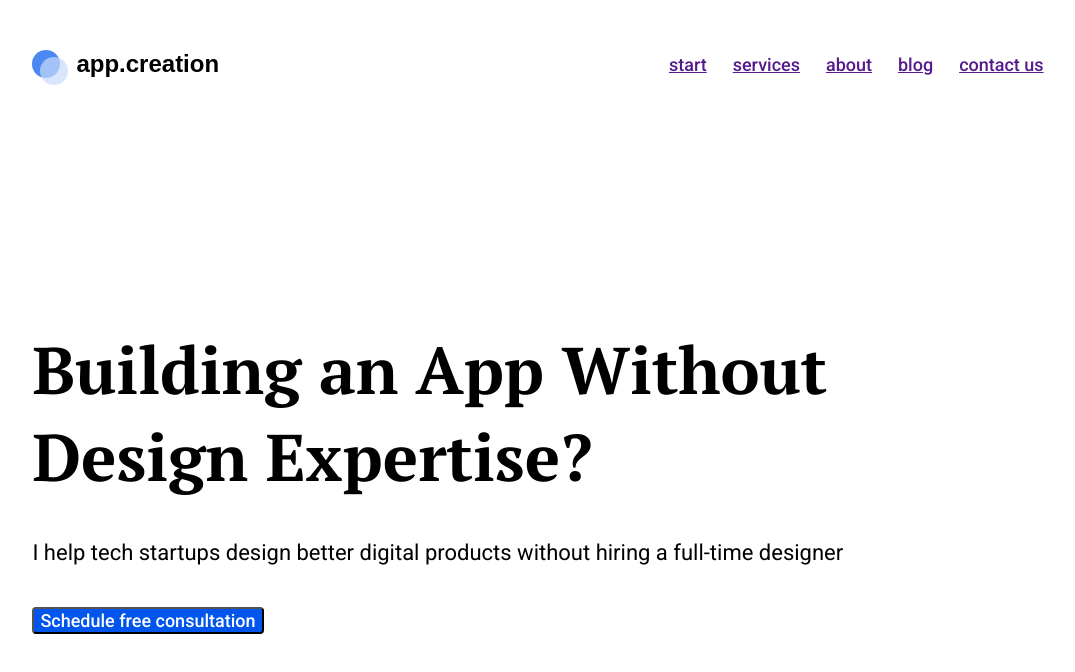
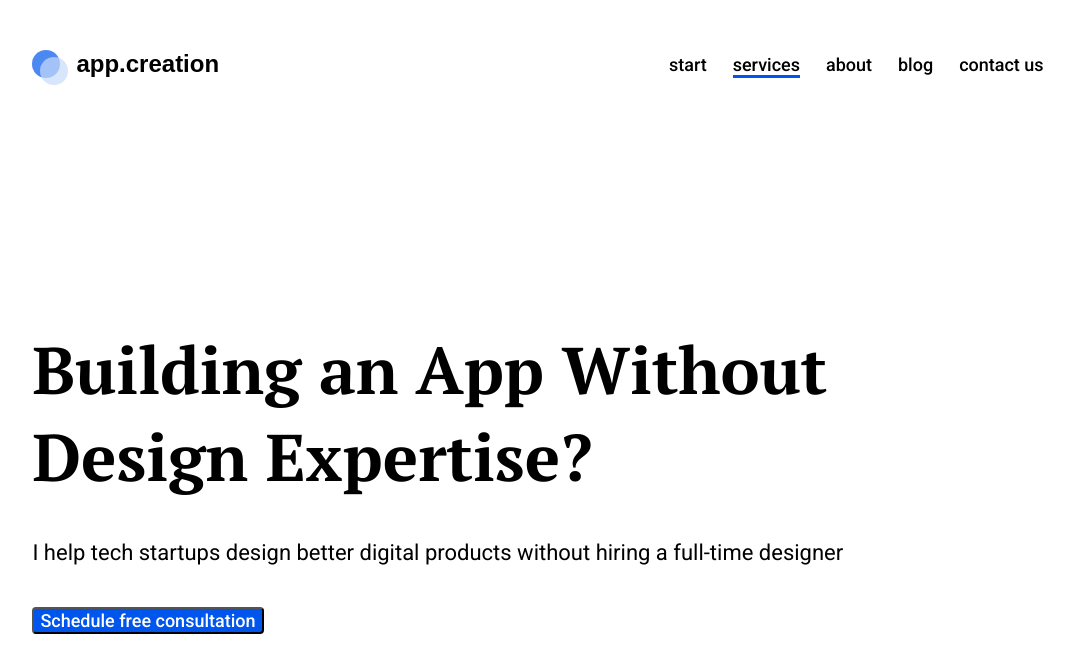
Before and after one commit to WebHeroSchool/HTML-CSS-2.0, a plain HTML site: page index.html in a window 1280 px wide. Shown: the whole page, without its empty margins (102-1177 px from the left). Drawn offline with Linux system fonts and the light colour scheme.

Commit message:
отредактирована шапка сайта

```diff
--- a/index.html
+++ b/index.html
@@ -16,11 +16,11 @@
 		    app.creation
 	    </div>
 		<nav class="menu">
-			<a href="" class="menu__item">start</a>
-			<a href="" class="menu__item">services</a>
-			<a href="" class="menu__item">about</a>
-			<a href="" class="menu__item">blog</a>
-			<a href="" class="menu__item">contact us</a>
+			<a href="#" class="menu__item">start</a>
+			<a href="#" class="menu__item menu__item_active">services</a>
+			<a href="#" class="menu__item">about</a>
+			<a href="#" class="menu__item">blog</a>
+			<a href="#" class="menu__item">contact us</a>
 		</nav>
 	</header>
 	<section class="main-section">
--- a/style.css
+++ b/style.css
@@ -46,10 +46,42 @@ opacity: .7;
     line-height: 21px;
 }
 .menu__item{
-	padding: 0 13px;
+	position: relative;
+	margin-right: 26px;
+	font: 500 18px/21px Roboto, arial, helvetica, sans-serif;
+	color: #000000;
+	text-decoration: none;
+	transition: opacity .5s;
+}
+.menu__item_active::after{
+	position: absolute;
+	display: block;
+	content: '';
+	left: 0;
+	width: 100%;
+	height: 3px;
+	background-color: #0056ec;
+}
+.menu__item::after{
+	position: absolute;
+	display: block;
+	content: '';
+	left: 0;
+	width: 0;
+	height: 3px;
+	background-color: #0056ec;
+	opacity: 0;
+	transition: opacity .5s, width .5s;
 }
 .menu__item:last-child{
-	padding-right: 0;
+	margin-right: 0;
+}
+.menu__item:hover{
+	opacity: 0.5;
+}
+.menu__item:hover:after, .menu__item_active:after{
+	opacity: 1;
+	width: 100%;
 }
 .main-section{
 	display: flex;
```
